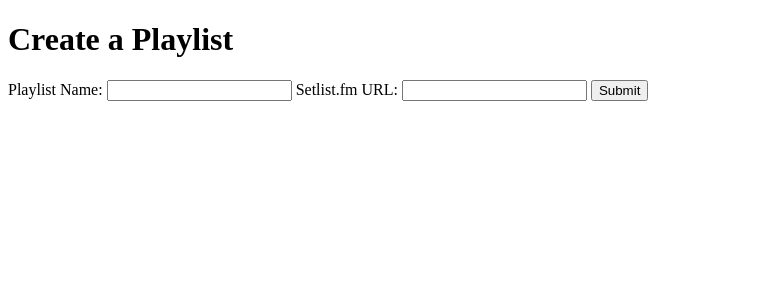
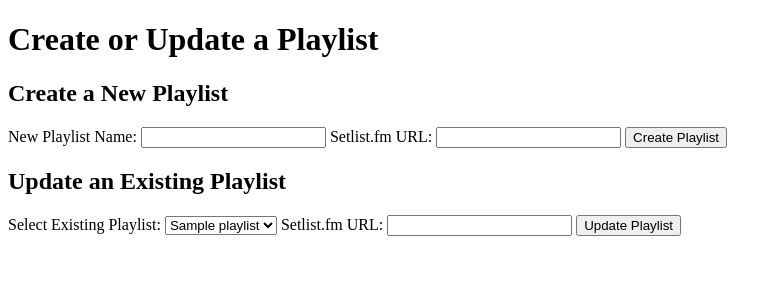
Before and after one commit to h4nsec/SpotiPlay, a Flask app: template templates/create_playlist.html in a window 1280 px wide. Shown: the top 300 px of the page, without its empty margins (0-782 px from the left). Run offline with Flask 2, Linux system fonts and the light colour scheme; the template is opened without the code that fills it: most values are stand-ins (such as "Sample title", 1, 10 or a date in 2020).

Commit message:
Update create_playlist.html

```diff
--- a/templates/create_playlist.html
+++ b/templates/create_playlist.html
@@ -3,18 +3,37 @@
 <head>
     <meta charset="UTF-8">
     <meta name="viewport" content="width=device-width, initial-scale=1.0">
-    <title>Create Playlist</title>
+    <title>Create or Update Playlist</title>
 </head>
 <body>
-    <h1>Create a Playlist</h1>
+    <h1>Create or Update a Playlist</h1>
+
+    <!-- Option to create a new playlist -->
+    <h2>Create a New Playlist</h2>
     <form action="/create_playlist" method="POST">
-        <label for="playlist_name">Playlist Name:</label>
+        <label for="playlist_name">New Playlist Name:</label>
         <input type="text" id="playlist_name" name="playlist_name" required>
 
         <label for="setlist_url">Setlist.fm URL:</label>
         <input type="text" id="setlist_url" name="setlist_url" required>
 
-        <button type="submit">Submit</button>
+        <button type="submit">Create Playlist</button>
+    </form>
+
+    <!-- Option to update an existing playlist -->
+    <h2>Update an Existing Playlist</h2>
+    <form action="/update_playlist" method="POST">
+        <label for="playlist_id">Select Existing Playlist:</label>
+        <select id="playlist_id" name="playlist_id" required>
+            {% for playlist in playlists %}
+                <option value="{{ playlist['id'] }}">{{ playlist['name'] }}</option>
+            {% endfor %}
+        </select>
+
+        <label for="setlist_url_update">Setlist.fm URL:</label>
+        <input type="text" id="setlist_url_update" name="setlist_url_update" required>
+
+        <button type="submit">Update Playlist</button>
     </form>
 </body>
 </html>
```
